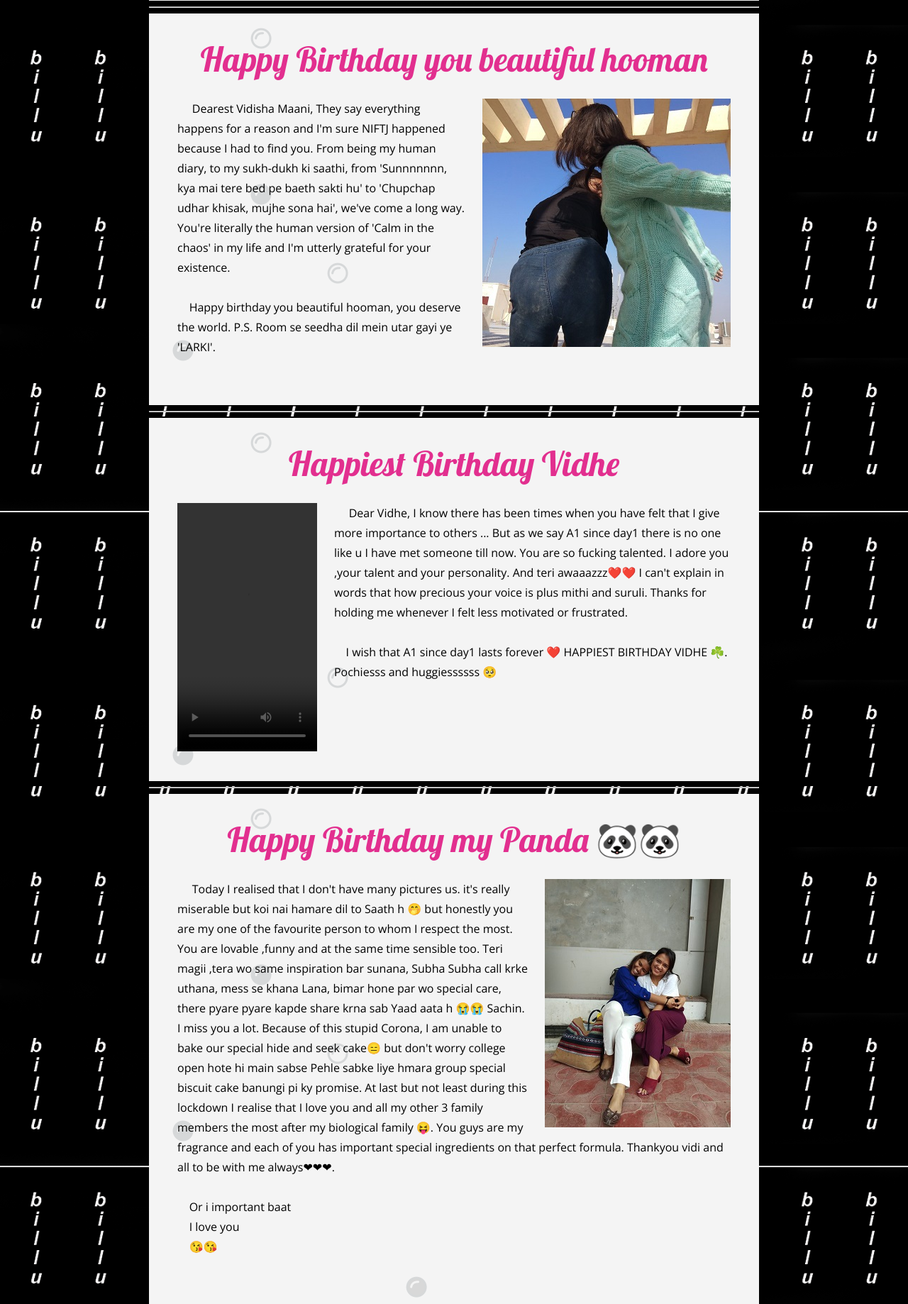
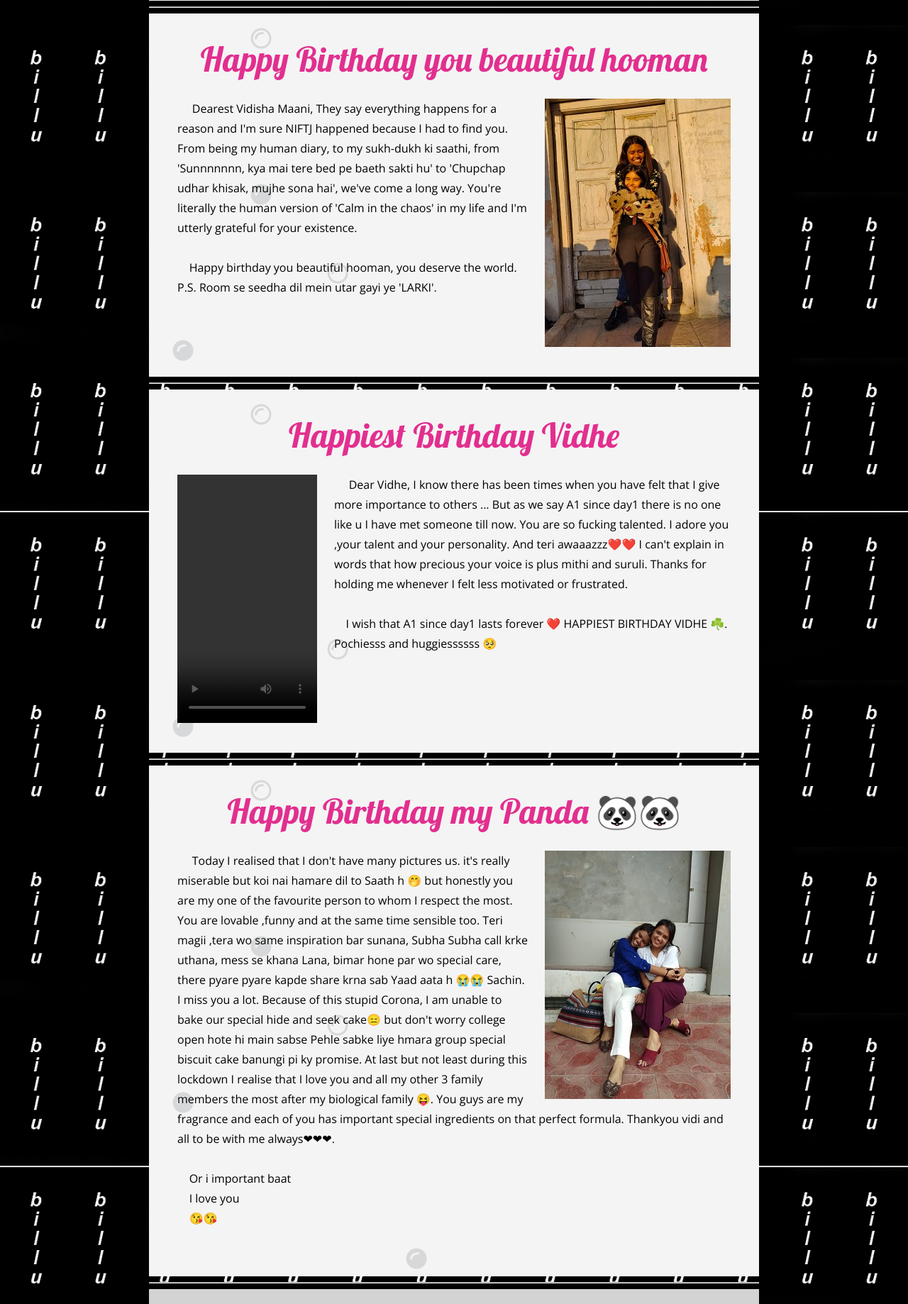
Before and after one commit to harshu729/harshu729.github.io, a PHP site: page /hbdbillu/index.html in a window 1280 px wide. Shown: the part 2049-3887 px from the top of the page at 71% size. Run offline with PHP 8.4, Linux system fonts and the light colour scheme; grey boxes are pictures that could not be loaded.

Commit message:
shreya image

```diff
--- a/hbdbillu/css/style.css
+++ b/hbdbillu/css/style.css
@@ -3,7 +3,7 @@
 */
 
 body {
-  background: url('../images/bg-billu.png');
+  background: url('../GiphySearch/images/bg-billu.png');
   background-position: center;
   background-attachment: fixed;
   -webkit-background-size: cover; /* the next 3 lines are "browser prefixes", they are necessary to include for CSS3 techniques */
--- a/hbdbillu/index.html
+++ b/hbdbillu/index.html
@@ -52,7 +52,7 @@
         <h1>Happy Birthday you beautiful hooman</h1>
 
         <aside class="right">
-          <img src="images/vidisha-shreya.jpeg" alt="Vidisha Shreya">
+          <img src="images/vidisha-shreya.jpeg" onmouseover="this.src='images/vidisha-shreya-hover.jpeg'" onmouseout="this.src='images/vidisha-shreya.jpeg'" border="0" alt="Vidisha Shreya">
         </aside>
 
         <div class="para">
```
Also changed, not shown: hbdbillu/images/bg-billu.png (deleted), hbdbillu/images/vidisha-shreya-hover.jpeg (added), hbdbillu/images/vidisha-shreya.jpeg.
